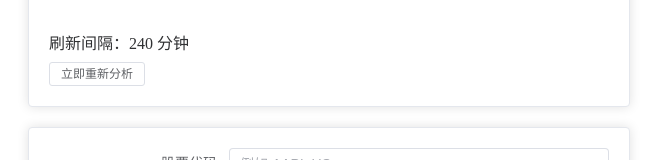
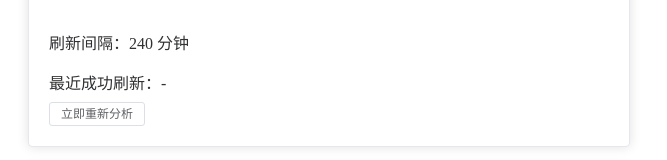
Before and after one commit to doublepi123/auto_trade, a Vue app in the folder frontend/: page /#/strategy in a window 1280 px wide. Shown: the part 226-386 px from the top of the page, without its empty margins (0-667 px from the left). Built offline with nearby package versions, Linux system fonts and the light colour scheme; no server answers.

Commit message:
fix(frontend): show latest LLM refresh time
Ultraworked with [Sisyphus](https://github.com/code-yeongyu/oh-my-openagent)

Co-authored-by: Sisyphus <clio-agent@sisyphuslabs.ai>

```diff
--- a/frontend/src/views/Strategy.vue
+++ b/frontend/src/views/Strategy.vue
@@ -26,6 +26,9 @@
       <div style="margin-top: 12px">
         <p style="margin-bottom: 8px">
           刷新间隔：{{ llmStatus.interval_minutes }} 分钟
+        </p>
+        <p style="margin-bottom: 8px">
+          最近成功刷新：{{ formatTime(llmStatus.last_analysis_at) }}
         </p>
         <el-button size="small" :loading="analyzing" @click="triggerAnalyze">
           立即重新分析
@@ -63,7 +66,7 @@
           <el-input-number v-model="form.max_consecutive_losses" :min="1" />
         </el-form-item>
         <el-form-item label="LLM刷新间隔（分钟）">
-          <el-input-number v-model="form.llm_interval_minutes" :min="15" :max="1440" :step="15" />
+          <el-input-number v-model="form.llm_interval_minutes" :min="1" :max="1440" :step="1" />
         </el-form-item>
         <el-form-item>
           <el-button type="primary" native-type="submit" :loading="saving" :disabled="loading || !isDirty">保存</el-button>
```
